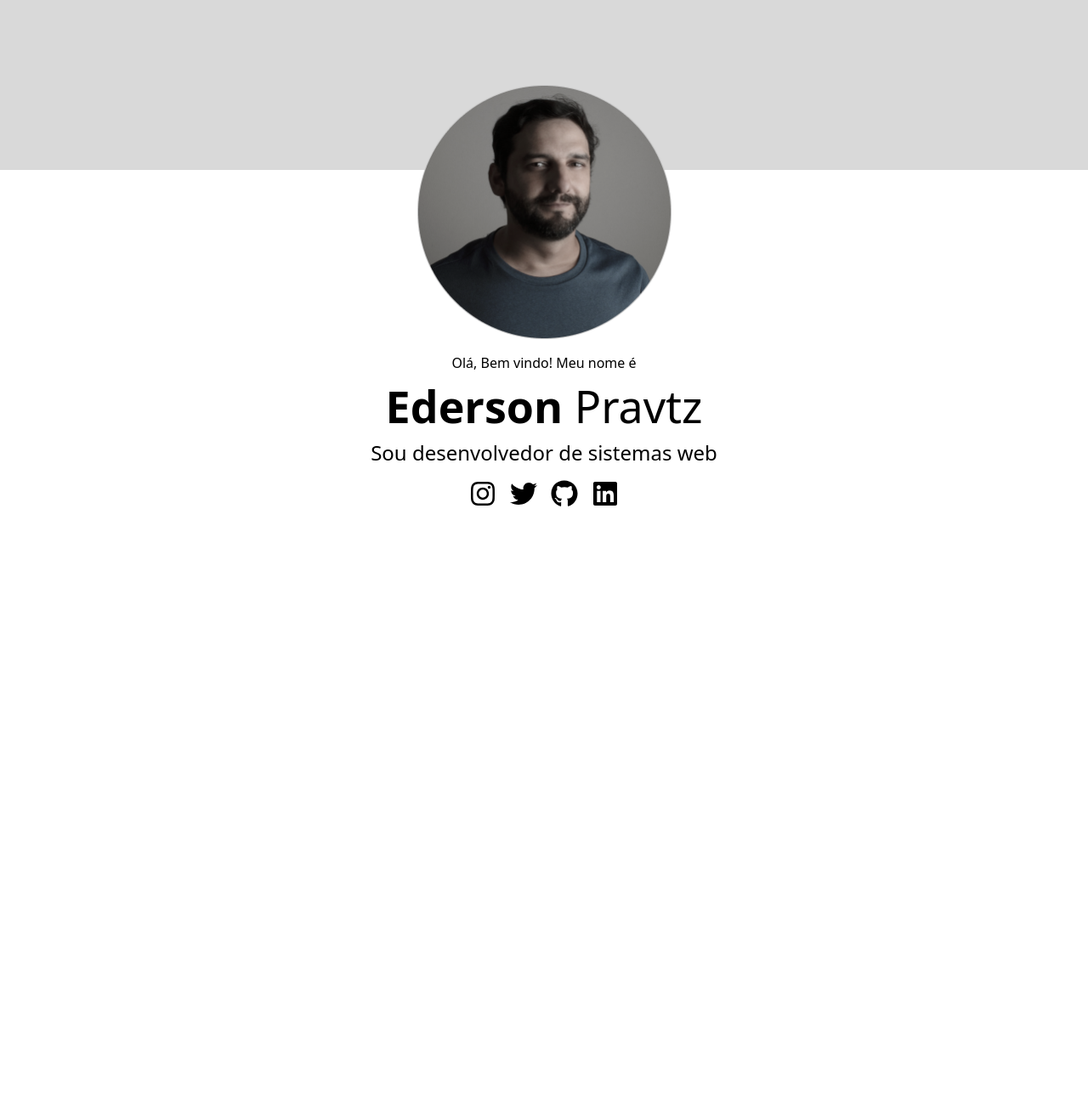
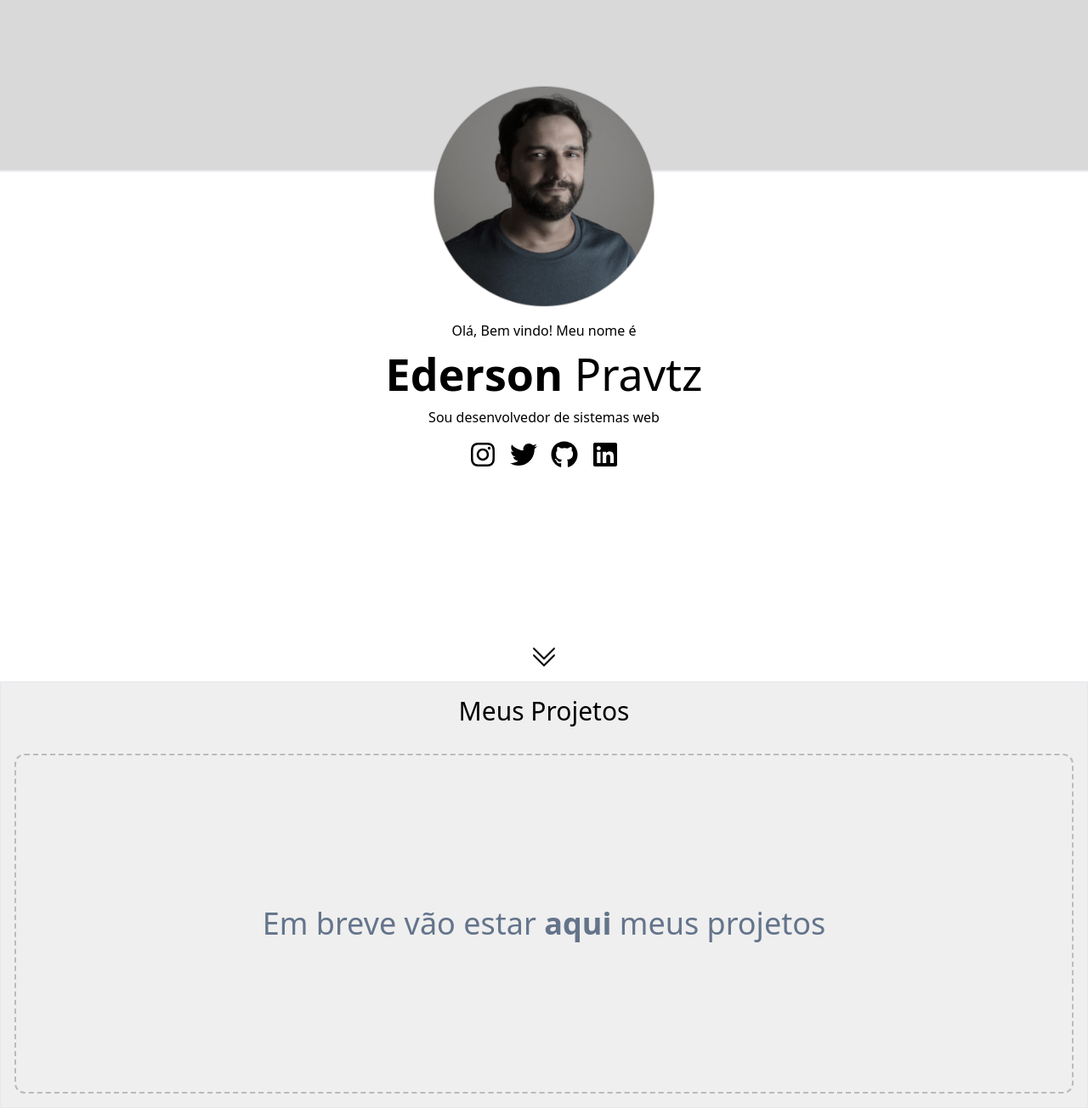
Before and after one commit to pravtz/my-blog, a Next.js app: page / in a window 1280 px wide. Shown: the whole page at 85% size. Before the commit the page ends 800 px from the top, so only its background shows below. Built offline with nearby package versions, Linux system fonts and the light colour scheme.

Commit message:
fix resposividade and fix scroll button

```diff
--- a/package.json
+++ b/package.json
@@ -28,6 +28,7 @@
     "react": "18.2.0",
     "react-dom": "18.2.0",
     "react-icons": "^4.8.0",
+    "react-wrap-balancer": "^0.4.0",
     "sharp": "^0.32.0",
     "tailwindcss": "3.3.1",
     "typescript": "5.0.4"
--- a/src/components/ProfileCover/index.tsx
+++ b/src/components/ProfileCover/index.tsx
@@ -1,21 +1,23 @@
 import Image from 'next/image'
 import { SolcialMedia } from '@/components/SocialMedia'
+import clsx from 'clsx'
 
 export const ProfileCover = () => {
   return (
-    <div className=' absolute top-[-100px] sm:w-[600px] left-0 sm:left-[calc(50%-300px)]'>
-      <div className='flex flex-col w-full items-center justify-center'>
+    <div className="absolute top-[-100px] w-full left-0">
+      <div className='flex flex-col w-full items-center justify-center mx-auto'>
 
-        <div className='boreder rounded-full w-[299px] mb-4'>
-          <Image src='/avatar.png' alt='avatar' width='300' height='300' />
+        <div className='boreder rounded-full w-[260px] mb-4'>
+          <Image src='/avatar.png' alt='avatar' width='260' height='260' />
         </div>
 
         <p className='text-md'>Olá, Bem vindo! Meu nome é</p>
-        <h1 className='text-[52px]'><span className=' font-bold'>Ederson </span>Pravtz</h1>
-        <p className=' text-2xl'>Sou desenvolvedor de sistemas web</p>
-      </div>
-      <div className='py-4'>
-        <SolcialMedia />
+        <h1 className='text-[32px] md:text-[52px]'><span className=' font-bold'>Ederson </span>Pravtz</h1>
+        <p className=' text-base'>Sou desenvolvedor de sistemas web</p>
+
+        <div className='py-4'>
+          <SolcialMedia />
+        </div>
       </div>
     </div>
   )
--- a/src/layouts/main.layout.tsx
+++ b/src/layouts/main.layout.tsx
@@ -15,7 +15,7 @@ export const MainLayout = ({ children }: { children: React.ReactNode }) => {
           content='Blog e página pessoal de Ederson Pravtz'
         />
       </Head>
-      <div>
+      <div className=" w-screen h-screen">
         {children}
       </div>
     </>
--- a/src/pages/_document.tsx
+++ b/src/pages/_document.tsx
@@ -2,7 +2,7 @@ import { Html, Head, Main, NextScript } from 'next/document'
 
 export default function Document() {
   return (
-    <Html lang="en">
+    <Html lang="en"  className='scroll-smooth'>
       <Head />
       <body>
         <Main />
--- a/src/pages/index.tsx
+++ b/src/pages/index.tsx
@@ -1,21 +1,50 @@
-import { Inter } from 'next/font/google'
-import { MainLayout } from '@/layouts/main.layout'
-import { ProfileCover } from '@/components/ProfileCover'
+import { Inter } from "next/font/google";
+import { MainLayout } from "@/layouts/main.layout";
+import { ProfileCover } from "@/components/ProfileCover";
+import { ButtonIcon } from "@/components/ButtonIcon";
+import { BsChevronDoubleDown } from "react-icons/bs";
+import Balancer from "react-wrap-balancer";
 
-
-const inter = Inter({ subsets: ['latin'] })
+const inter = Inter({ subsets: ["latin"] });
 
 export default function Home() {
   return (
     <MainLayout>
+      <header className=" w-full">
+        <header className="bg-[#d9d9d9] w-full h-[200px] " />
+        <div>
+          <div className="relative border">
+            <ProfileCover />
+          </div>
+          <div className="absolute text-center animate-bounce bottom-0 w-full">
+            <a href="#myprojects">
+            <ButtonIcon
+              sizeIcon="32"
+              icon={BsChevronDoubleDown}
+              type="button"
+            />
+            </a>
+          </div>
+        </div>
+      </header>
+      <main className=" mt-[calc(100vh-200px)] border ">
+        <section
+          id="myprojects"
+          className="bg-[#efefef] border-[#aaa] w-full h-[500px]"
+        >
+          <h2 className="w-full py-4 text-center text-3xl ">Meus Projetos</h2>
 
-      <main className="relative h-screen w-screen ">
-        <header className='bg-[#d9d9d9] w-full h-[200px]' />
-        <div className='relative'>
-          <ProfileCover />
-        </div>
+          <article className="p-4">
+            <div className=" flex items-center justify-center border-2 border-dashed border-[#bbb] rounded-xl p-4 h-[400px]">
+              <h3 className="text-4xl p-8 text-center text-slate-500">
+                <Balancer>
+                  Em breve vão estar <strong>aqui</strong> meus projetos
+                </Balancer>
+              </h3>
+            </div>
+          </article>
+        </section>
       </main>
     </MainLayout>
-  )
-
+  );
 }
```
Also changed, not shown: 1 other file (tests, documents, lock files or other folders).
